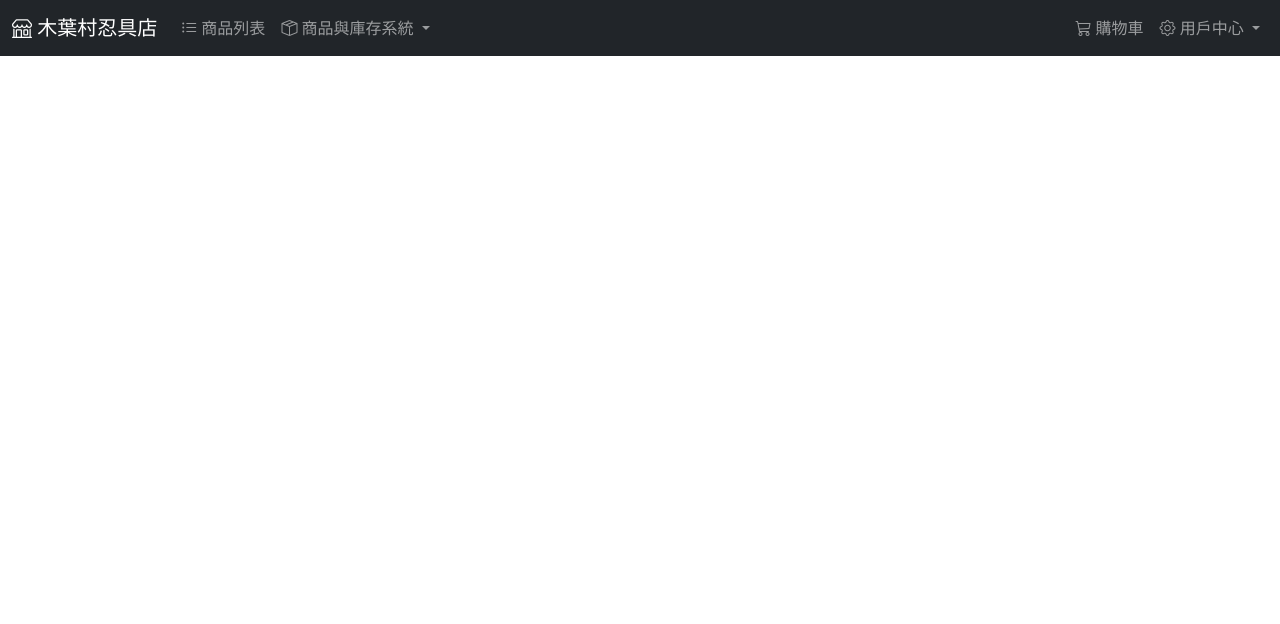
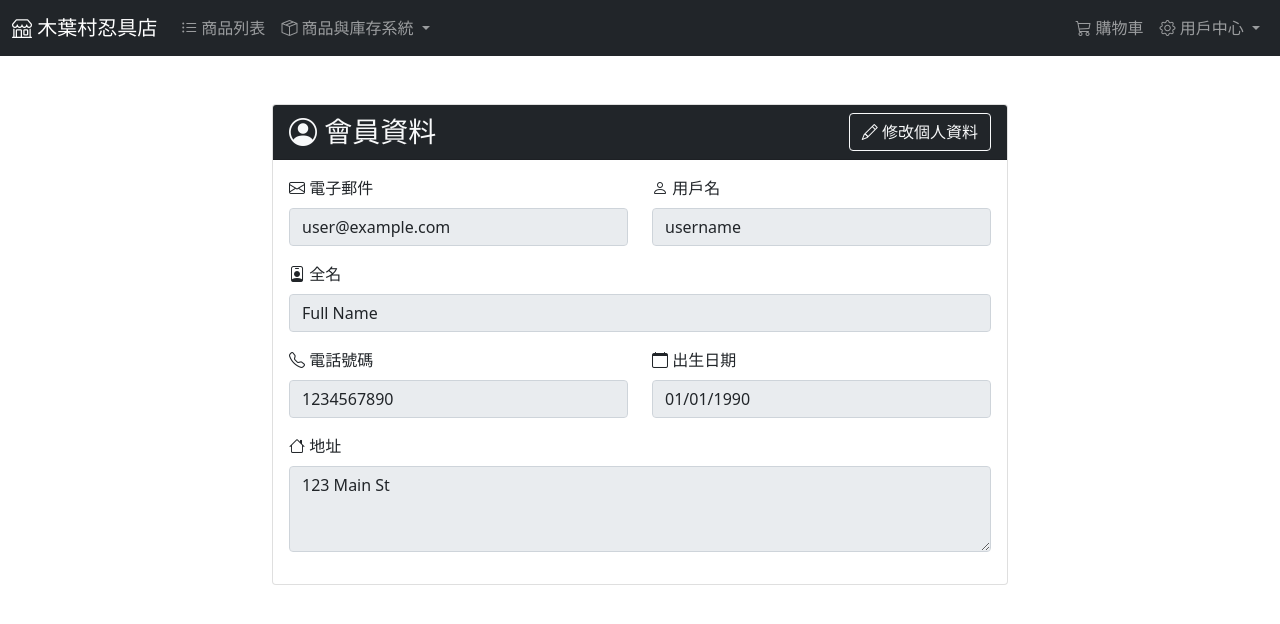
Before and after one commit to mister33221/ninja-ddd-practice, an Angular app in the folder ninja-frontend/: page /profile in a window 1280 px wide. Before the commit this address led to /. Shown: the top 624 px of the page. Built offline with nearby package versions, Linux system fonts and the light colour scheme.

Commit message:
feat: Add profile component

```diff
--- a/ninja-frontend/src/app/app-routing.module.ts
+++ b/ninja-frontend/src/app/app-routing.module.ts
@@ -6,6 +6,7 @@ import { ShoppingCartComponent } from './shopping-cart/shopping-cart.component';
 import { ProductInventoryComponent } from './product-inventory/product-inventory.component';
 import { OrderListComponent } from './order-list/order-list.component';
 import { SupplierOrderListComponent } from './supplier-order-list/supplier-order-list.component';
+import { ProfileComponent } from './profile/profile.component';
 
 const routes: Routes = [
   {
@@ -34,6 +35,10 @@ const routes: Routes = [
   {
     path: 'supplier-order-list',
     component: SupplierOrderListComponent
+  },
+  {
+    path: 'profile',
+    component: ProfileComponent
   }
 ];
 
--- a/ninja-frontend/src/app/app.component.html
+++ b/ninja-frontend/src/app/app.component.html
@@ -39,7 +39,7 @@
             <i class="bi bi-gear"></i> 用戶中心
           </a>
           <ul class="dropdown-menu dropdown-menu-end dropdown-menu-dark" aria-labelledby="navbarDropdown">
-            <li><a class="dropdown-item" href="#"><i class="bi bi-person"></i> 個人資料</a></li>
+            <li><a class="dropdown-item" [routerLink]="['/profile']"><i class="bi bi-person"></i> 個人資料</a></li>
             <li><a class="dropdown-item" [routerLink]="['/order-list']" ><i class="bi bi-receipt"></i> 我的訂單</a></li>
             <li><hr class="dropdown-divider"></li>
             <li><a class="dropdown-item" href="#"><i class="bi bi-box-arrow-right"></i> 登出</a></li>
--- a/ninja-frontend/src/app/app.module.ts
+++ b/ninja-frontend/src/app/app.module.ts
@@ -15,6 +15,7 @@ import { ProductInventoryComponent } from './product-inventory/product-inventory
 import { OrderListComponent } from './order-list/order-list.component';
 import { AccordionModule } from 'ngx-bootstrap/accordion';
 import { SupplierOrderListComponent } from './supplier-order-list/supplier-order-list.component';
+import { ProfileComponent } from './profile/profile.component';
 
 
 @NgModule({
@@ -27,6 +28,7 @@ import { SupplierOrderListComponent } from './supplier-order-list/supplier-order
     ProductInventoryComponent,
     OrderListComponent,
     SupplierOrderListComponent,
+    ProfileComponent,
 
   ],
   imports: [
--- a/ninja-frontend/src/app/product-list/product-list.component.ts
+++ b/ninja-frontend/src/app/product-list/product-list.component.ts
@@ -1,5 +1,5 @@
 import { Component } from '@angular/core';
-import { AuthService } from '../service/auth/auth.service';
+import { AuthService } from '../core/auth/auth.service';
 
 @Component({
   selector: 'app-product-list',
--- /dev/null
+++ b/ninja-frontend/src/app/profile/profile.component.html
@@ -0,0 +1,87 @@
+<div class="container mt-5">
+  <div class="row justify-content-center">
+    <div class="col-md-8">
+      <div class="card">
+        <div class="card-header bg-dark text-light d-flex justify-content-between align-items-center">
+          <h3 class="mb-0">
+            <i class="bi bi-person-circle"></i> 會員資料
+          </h3>
+          <button class="btn btn-outline-light" (click)="toggleEdit()">
+            <i class="bi" [ngClass]="isEditing ? 'bi-check-circle' : 'bi-pencil'"></i>
+            {{ isEditing ? '修改完成' : '修改個人資料' }}
+          </button>
+        </div>
+        <div class="card-body">
+          <form [formGroup]="editForm" (ngSubmit)="onSubmit()">
+            <div class="row">
+              <div class="col-md-6 mb-3">
+                <label for="email" class="form-label">
+                  <i class="bi bi-envelope"></i> 電子郵件
+                </label>
+                <input type="email" class="form-control" id="email" formControlName="email" placeholder="請輸入電子郵件" readonly>
+              </div>
+              <div class="col-md-6 mb-3">
+                <label for="username" class="form-label">
+                  <i class="bi bi-person"></i> 用戶名
+                </label>
+                <input type="text" class="form-control" id="username" formControlName="username" placeholder="請輸入用戶名">
+                <div *ngIf="editForm.get('username')?.invalid && editForm.get('username')?.touched" class="text-danger">
+                  用戶名至少需要3個字符
+                </div>
+              </div>
+            </div>
+            <div class="row" *ngIf="isEditing">
+              <div class="col-md-6 mb-3">
+                <label for="password" class="form-label">
+                  <i class="bi bi-lock"></i> 密碼
+                </label>
+                <input type="password" class="form-control" id="password" formControlName="password" placeholder="請輸入新密碼">
+                <div *ngIf="editForm.get('password')?.invalid && editForm.get('password')?.touched" class="text-danger">
+                  密碼至少需要6個字符
+                </div>
+              </div>
+              <div class="col-md-6 mb-3">
+                <label for="confirmPassword" class="form-label">
+                  <i class="bi bi-lock-fill"></i> 確認密碼
+                </label>
+                <input type="password" class="form-control" id="confirmPassword" formControlName="confirmPassword" placeholder="請再次輸入新密碼">
+                <div *ngIf="editForm.hasError('mismatch') && editForm.get('confirmPassword')?.touched" class="text-danger">
+                  密碼不匹配
+                </div>
+              </div>
+            </div>
+            <div class="mb-3">
+              <label for="fullname" class="form-label">
+                <i class="bi bi-person-badge"></i> 全名
+              </label>
+              <input type="text" class="form-control" id="fullname" formControlName="fullname" placeholder="請輸入全名">
+            </div>
+            <div class="row">
+              <div class="col-md-6 mb-3">
+                <label for="phonenumber" class="form-label">
+                  <i class="bi bi-telephone"></i> 電話號碼
+                </label>
+                <input type="tel" class="form-control" id="phonenumber" formControlName="phonenumber" placeholder="請輸入電話號碼">
+                <div *ngIf="editForm.get('phonenumber')?.invalid && editForm.get('phonenumber')?.touched" class="text-danger">
+                  請輸入有效的10位電話號碼
+                </div>
+              </div>
+              <div class="col-md-6 mb-3">
+                <label for="dateofbirth" class="form-label">
+                  <i class="bi bi-calendar"></i> 出生日期
+                </label>
+                <input type="date" class="form-control" id="dateofbirth" formControlName="dateofbirth">
+              </div>
+            </div>
+            <div class="mb-3">
+              <label for="address" class="form-label">
+                <i class="bi bi-house"></i> 地址
+              </label>
+              <textarea class="form-control" id="address" formControlName="address" rows="3" placeholder="請輸入地址"></textarea>
+            </div>
+          </form>
+        </div>
+      </div>
+    </div>
+  </div>
+</div>
--- /dev/null
+++ b/ninja-frontend/src/app/profile/profile.component.ts
@@ -0,0 +1,74 @@
+import { Component, OnInit } from '@angular/core';
+import { FormGroup, FormBuilder, Validators } from '@angular/forms';
+
+@Component({
+  selector: 'app-profile',
+  templateUrl: './profile.component.html',
+  styleUrls: ['./profile.component.scss']
+})
+export class ProfileComponent implements OnInit {
+  editForm: FormGroup = new FormGroup({});
+  isEditing: boolean = false;
+
+  constructor(private formBuilder: FormBuilder) { }
+
+  ngOnInit(): void {
+    const userData = this.getUserData();
+    this.initForm(userData);
+  }
+
+  initForm(userData: any): void {
+    this.editForm = this.formBuilder.group({
+      email: [{ value: userData.email, disabled: true }],
+      password: ['', [Validators.minLength(6)]],
+      confirmPassword: [''],
+      username: [{ value: userData.username, disabled: true }, [Validators.required, Validators.minLength(3)]],
+      fullname: [{ value: userData.fullname, disabled: true }, Validators.required],
+      phonenumber: [{ value: userData.phonenumber, disabled: true }, [Validators.required, Validators.pattern(/^\d{10}$/)]],
+      dateofbirth: [{ value: userData.dateofbirth, disabled: true }, Validators.required],
+      address: [{ value: userData.address, disabled: true }, Validators.required]
+    }, { validator: this.passwordMatchValidator });
+  }
+
+  passwordMatchValidator(form: FormGroup) {
+    if (form.get('password')?.value !== form.get('confirmPassword')?.value) {
+      form.get('confirmPassword')?.setErrors({ mismatch: true });
+    } else {
+      form.get('confirmPassword')?.setErrors(null);
+    }
+  }
+
+  toggleEdit(): void {
+    this.isEditing = !this.isEditing;
+    if (this.isEditing) {
+      this.editForm.enable();
+      this.editForm.get('email')?.disable();
+    } else {
+      if (this.editForm.valid) {
+        this.onSubmit();
+      }
+      this.editForm.disable();
+    }
+  }
+
+  onSubmit(): void {
+    if (this.editForm.valid) {
+      console.log(this.editForm.value);
+      // 這裡可以調用您的更新服務
+      // 更新成功後可以調用 this.getUserData() 來獲取最新數據
+      const updatedData = this.getUserData();
+      this.initForm(updatedData);
+    }
+  }
+
+  getUserData() {
+    return {
+      email: 'user@example.com',
+      username: 'username',
+      fullname: 'Full Name',
+      phonenumber: '1234567890',
+      dateofbirth: '1990-01-01',
+      address: '123 Main St'
+    };
+  }
+}
```
Also changed, not shown: ninja-frontend/src/app/core/auth/auth.service.ts (renamed from ninja-frontend/src/app/service/auth/auth.service.ts), ninja-frontend/src/app/profile/profile.component.scss (added), 2 other files (tests, documents, lock files or other folders).
